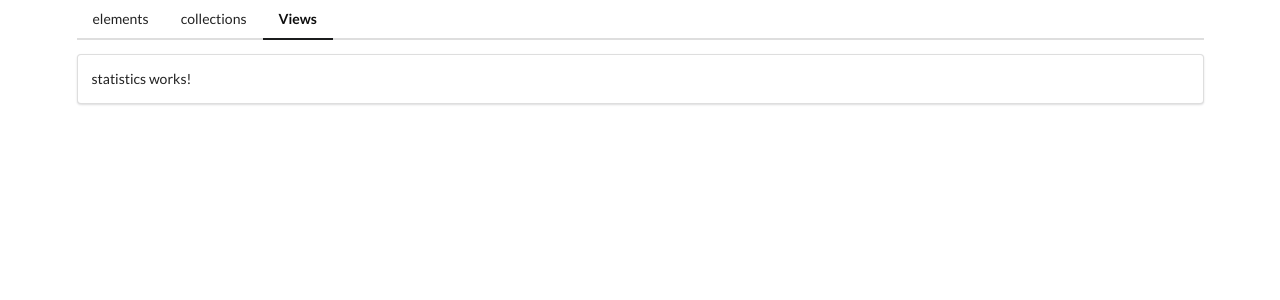
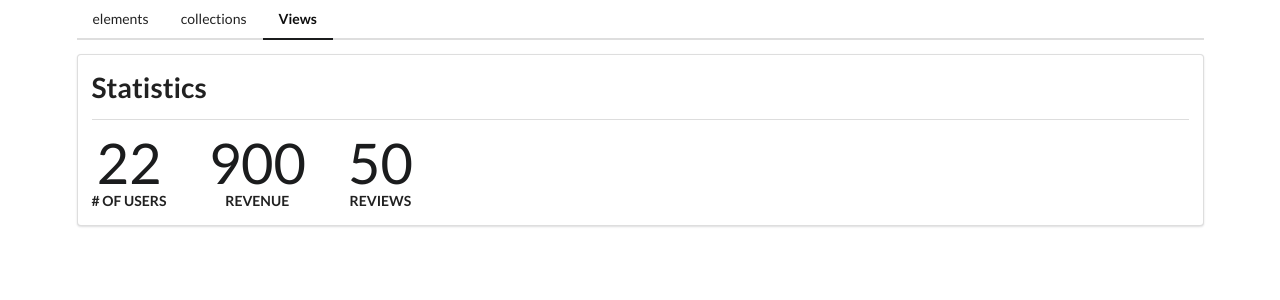
Before and after one commit to fundayluck/angular-comps, an Angular app: page /views in a window 1280 px wide. Shown: the top 300 px of the page. Built offline with nearby package versions, Linux system fonts and the light colour scheme.

Commit message:
displaying a list of statistics

```diff
--- a/src/app/views/statistics/statistics.component.html
+++ b/src/app/views/statistics/statistics.component.html
@@ -1 +1,10 @@
-<p>statistics works!</p>
+<div class="ui statistics">
+  <div class="statistic" *ngFor="let stat of data">
+    <div class="value">
+      {{ stat.value }}
+    </div>
+    <div class="label">
+      {{ stat.label }}
+    </div>
+  </div>
+</div>
--- a/src/app/views/views-home/views-home.component.html
+++ b/src/app/views/views-home/views-home.component.html
@@ -1 +1,2 @@
-<app-statistics></app-statistics>
+<app-divider>Statistics</app-divider>
+<app-statistics [data]="stats"></app-statistics>
--- a/src/app/views/views-home/views-home.component.ts
+++ b/src/app/views/views-home/views-home.component.ts
@@ -1,11 +1,18 @@
 import { Component } from '@angular/core';
 import { StatisticsComponent } from '../statistics/statistics.component';
+import { DividerComponent } from '../../shared/divider/divider.component';
 
 @Component({
   selector: 'app-views-home',
   standalone: true,
-  imports: [StatisticsComponent],
+  imports: [StatisticsComponent, DividerComponent],
   templateUrl: './views-home.component.html',
   styleUrl: './views-home.component.css',
 })
-export class ViewsHomeComponent {}
+export class ViewsHomeComponent {
+  stats = [
+    { value: 22, label: '# of users' },
+    { value: 900, label: 'Revenue' },
+    { value: 50, label: 'Reviews' },
+  ];
+}
```
Also changed, not shown: src/app/views/statistics/statistics.component.ts (+5 -4 lines).
